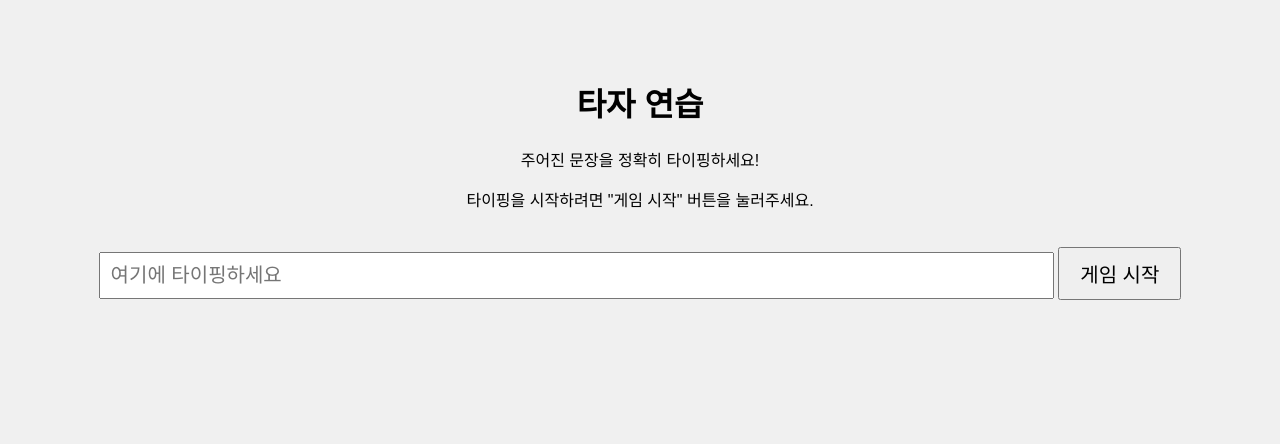
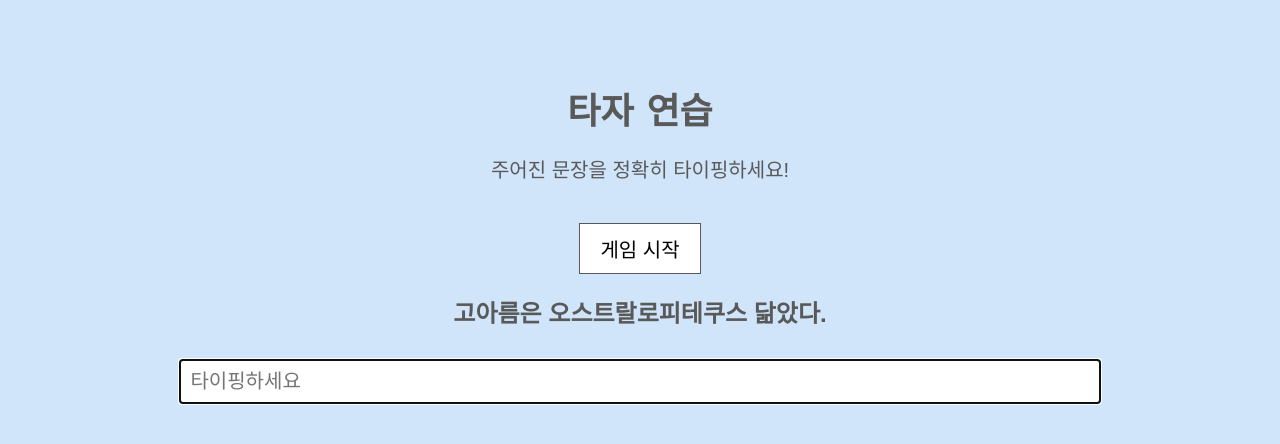
Before and after one commit to rhgksmfdlsep/super-duper-winner, a plain HTML site: page index.html in a window 1280 px wide. Both pictures are taken after a click on the button "게임 시작". Drawn offline with Linux system fonts and the light colour scheme.

Commit message:
Update index.html

```diff
--- a/index.html
+++ b/index.html
@@ -6,16 +6,41 @@
     <title>타자 연습</title>
     <style>
         body {
-            font-family: Arial, sans-serif;
+            font-family: 'Arial', sans-serif;
+            background-color: #d0e4fa;
+            color: #595959;
             text-align: center;
             padding: 50px;
-            background-color: #f0f0f0;
+        }
+        h1 {
+            font-family: 'Comic Sans MS', cursive, sans-serif;
+            font-size: 36px;
+            margin-bottom: 20px;
+        }
+        .game-container {
+            font-size: 20px;
+            margin: 20px;
+        }
+        .sentence {
+            font-size: 24px;
+            margin: 20px 0;
+            font-weight: bold;
         }
         input {
+            font-family: 'Gothic', sans-serif;
             font-size: 20px;
             padding: 10px;
             width: 80%;
+            margin-top: 10px;
+            border: 1px solid #ccc;
+        }
+        button {
+            font-size: 20px;
+            padding: 10px 20px;
             margin-top: 20px;
+            cursor: pointer;
+            background-color: #ffffff;
+            border: 1px solid #595959;
         }
         .result {
             margin-top: 20px;
@@ -26,35 +51,41 @@
             font-size: 22px;
             color: red;
         }
-        button {
-            font-size: 20px;
-            padding: 10px 20px;
-            margin-top: 20px;
-            cursor: pointer;
-        }
     </style>
 </head>
 <body>
     <h1>타자 연습</h1>
-    <p>주어진 문장을 정확히 타이핑하세요!</p>
-    <p id="sentence">타이핑을 시작하려면 "게임 시작" 버튼을 눌러주세요.</p>
-    <input type="text" id="inputText" oninput="checkTyping()" placeholder="여기에 타이핑하세요">
-    <button onclick="startGame()">게임 시작</button>
-    <p class="result" id="result"></p>
-    <p class="message" id="message"></p>
+    <div class="game-container">
+        <p>주어진 문장을 정확히 타이핑하세요!</p>
+        <button onclick="startGame()">게임 시작</button>
+        <div id="typingArea" style="display:none;">
+            <p id="sentence" class="sentence"></p>
+            <input type="text" id="inputText" oninput="checkTyping()" placeholder="타이핑하세요">
+            <p class="result" id="result"></p>
+            <p class="message" id="message"></p>
+        </div>
+    </div>
 
     <script>
         const sentences = [
-            "타자 속도를 테스트 해보세요!",
-            "오늘 나는 내 이상형을 만났다.",
-            "길 가다가 책을 떨궜다.",
-            "아름이는 왜 저렇게 생겼을까"
-            "고아름은 고하늘의 언니지만 하는 짓은 동생이다."
+            "아름이는 하늘이보다 정신연령이 낮다.",
+            "하늘이는 매우 똑똑하다.",
+            "하늘이는 오늘도 다이어트를 한다.",
+            "고아름은 오스트랄로피테쿠스 닮았다.",
+            "세계에서 인성이 젤 나쁜 건 고아름이다.",
+            "침팬지 인간화 현실판은 아름이다.",
+            "고다운이란 남동생도 있는데 못생겼다.",
+            "아름이랑 다운이는 닮았다.",
+            "둘의 얼굴을 보면 웃음이 나온다. 웃기게 생겨서."
         ];
 
         let currentSentence;
         let startTime;
         let isTyping = false;
+        let typedChars = 0;
+        let totalChars = 0;
+        let correctCount = 0;
+        let accuracy = 100;
 
         function startGame() {
             const randomIndex = Math.floor(Math.random() * sentences.length);
@@ -63,37 +94,48 @@
             document.getElementById("inputText").value = "";
             document.getElementById("result").innerText = "";
             document.getElementById("message").innerText = "";
-            document.getElementById("message").innerText = "";
+            document.getElementById("typingArea").style.display = "block";
             startTime = new Date();
             isTyping = true;
+            typedChars = 0;
+            totalChars = currentSentence.length;
+            correctCount = 0;
+            accuracy = 100;
+            document.getElementById("inputText").focus();
         }
 
         function checkTyping() {
             if (!isTyping) return;
 
             const typedText = document.getElementById("inputText").value;
-            const totalLength = currentSentence.length;
-            const typedLength = typedText.length;
+            typedChars = typedText.length;
 
             // 정확도 계산
-            let correctCount = 0;
-            for (let i = 0; i < typedLength; i++) {
+            correctCount = 0;
+            for (let i = 0; i < typedChars; i++) {
                 if (typedText[i] === currentSentence[i]) {
                     correctCount++;
                 }
             }
 
-            const accuracy = (correctCount / totalLength) * 100;
-            const typedWords = typedText.length; // 타자 횟수 (타자된 문자 수)
+            accuracy = (correctCount / totalChars) * 100;
 
+            const typedWords = typedChars; // 타자 횟수 (타자된 문자 수)
+
+            // 정확도 표시
+            if (accuracy < 100) {
+                document.getElementById("message").innerText = `정확도: ${accuracy.toFixed(2)}%`;
+            }
+
+            // 타자 속도 표시
+            document.getElementById("result").innerText = `타자 속도: ${typedWords}타`;
+
+            // 문장이 완성되었을 때
             if (typedText === currentSentence) {
                 isTyping = false;
                 const endTime = new Date();
                 const timeTaken = (endTime - startTime) / 1000;
-                document.getElementById("result").innerText = `타자 속도: ${typedWords}타, 정확도: ${accuracy.toFixed(2)}%`;
-                document.getElementById("message").innerText = `완료! 소요 시간: ${timeTaken.toFixed(2)}초`;
-            } else {
-                document.getElementById("result").innerText = `타자 속도: ${typedWords}타, 정확도: ${accuracy.toFixed(2)}%`;
+                document.getElementById("result").innerText += ` | 완료! 소요 시간: ${timeTaken.toFixed(2)}초`;
             }
         }
     </script>
```
